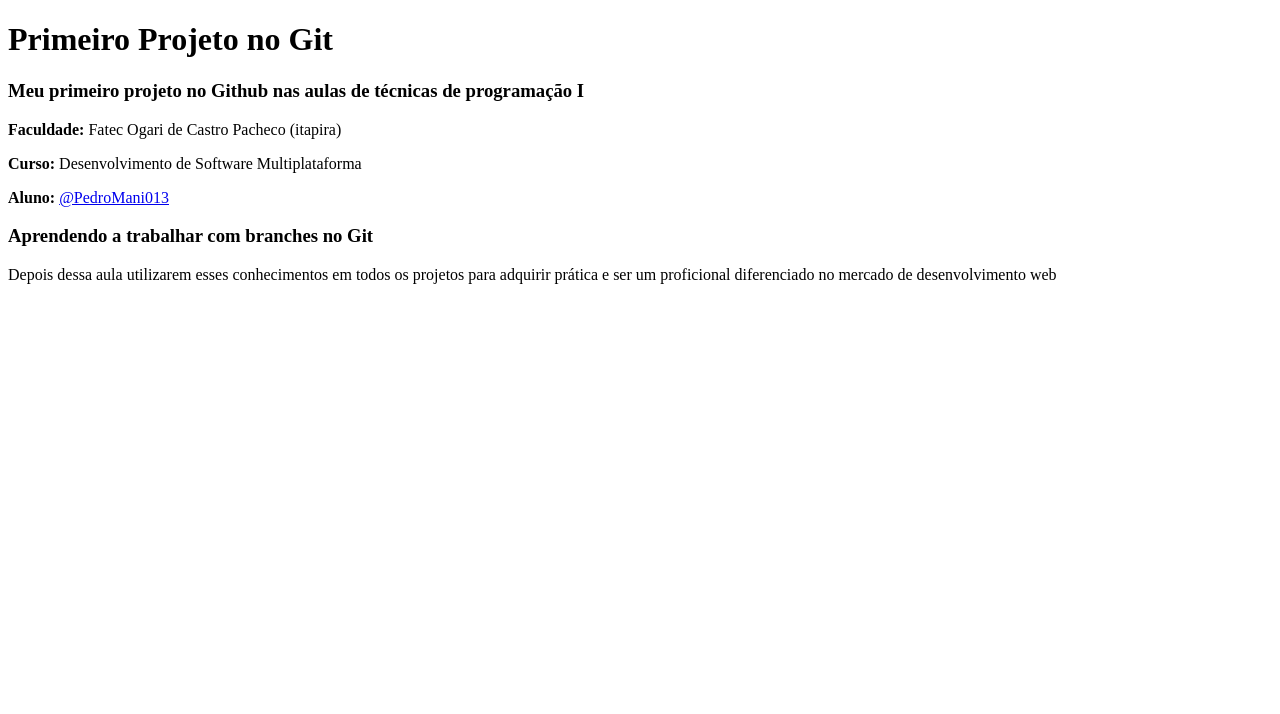
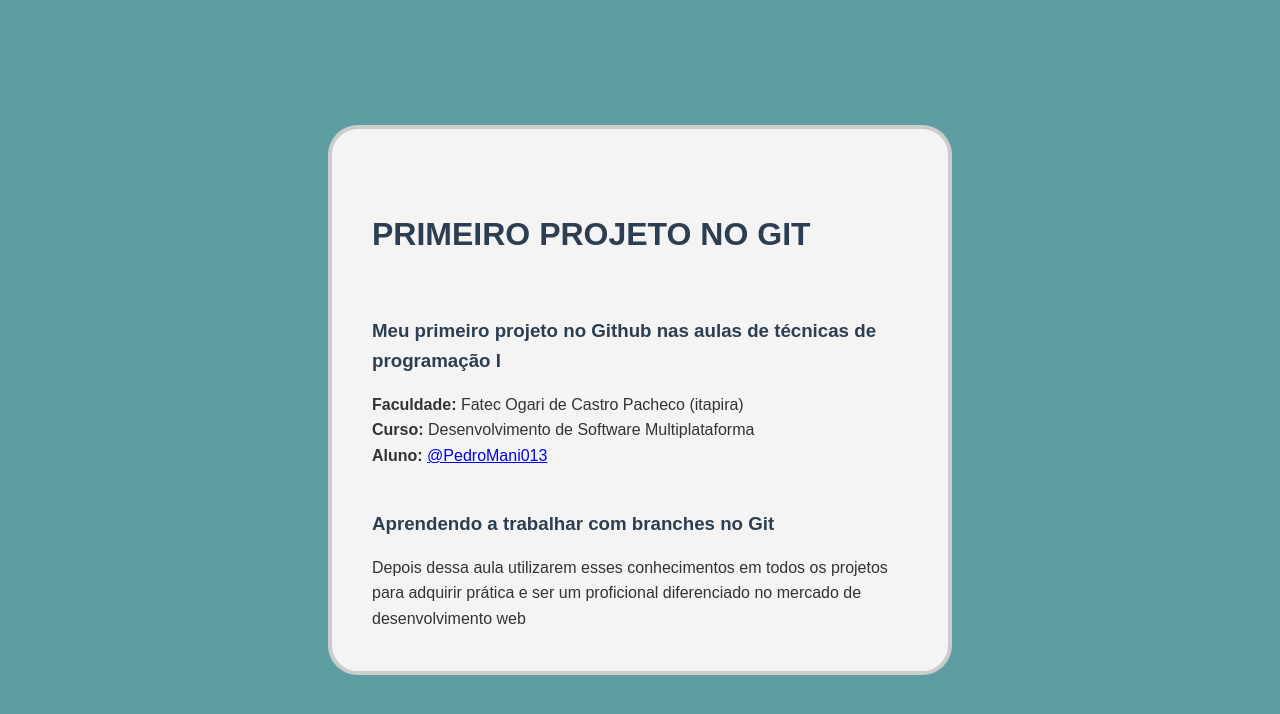
Before and after one commit to PedroMani013/primeiro-projeto-git, a plain HTML site: page index.html in a window 1280 px wide. Drawn offline with Linux system fonts and the light colour scheme.

Commit message:
adicionado style.css no projeto

```diff
--- a/index.html
+++ b/index.html
@@ -4,10 +4,13 @@
         <meta charset="UTF-8">
         <meta name="viewport" content="width=device-width, initial-scale=1.0">
         <title>Primeiro Projeto no Git</title>
+        <link rel="stylesheet" href="style.css">
     </head>
     <body>
+        <div id="box">
             <h1>Primeiro Projeto no Git</h1>
-        <h3>Meu primeiro projeto no Github nas aulas de técnicas de programação
+            <h3>Meu primeiro projeto no Github nas aulas de técnicas de
+                programação
                 I</h3>
 
             <p><b>Faculdade: </b>Fatec Ogari de Castro Pacheco (itapira)</p>
@@ -16,8 +19,11 @@
                 <a href="https://github.com/PedroMani013">@PedroMani013</a></p>
 
             <h3>Aprendendo a trabalhar com branches no Git</h3>
-        <p>Depois dessa aula utilizarem esses conhecimentos em todos os projetos
-            para adquirir prática e ser um proficional diferenciado no mercado
+            <p>Depois dessa aula utilizarem esses conhecimentos em todos os
+                projetos
+                para adquirir prática e ser um proficional diferenciado no
+                mercado
                 de desenvolvimento web</p>
+        </div>
     </body>
 </html>
--- /dev/null
+++ b/style.css
@@ -0,0 +1,37 @@
+*{
+    margin: 0;
+    padding: 0;
+    box-sizing: border-box;
+}
+
+body{
+    font-family: Arial, sans-serif;
+    background-color:cadetblue;
+    color: #333;
+    line-height: 1.6;
+    padding: 2vh;
+    display: flex;
+    align-items: center;
+    justify-content: center;
+    min-height: 100vh;
+}
+
+#box{
+    display: flex;
+    flex-direction: column;
+    width: 50%;
+    padding: 5vh;
+    background-color: #f4f4f4;
+    border: 4px solid #ccc;
+    border-radius: 30px;
+}
+
+#box h1{
+    font-size: 2em;
+    text-transform: uppercase;
+}
+
+#box h1,h3{
+    color: #2c3e50;
+    margin: 5vh 0 2vh;
+}
```
Lines whose indentation alone changed are shown as unchanged.
